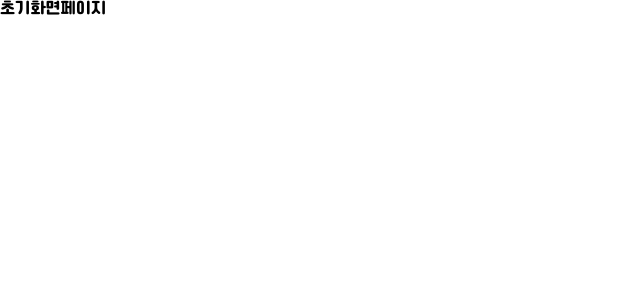
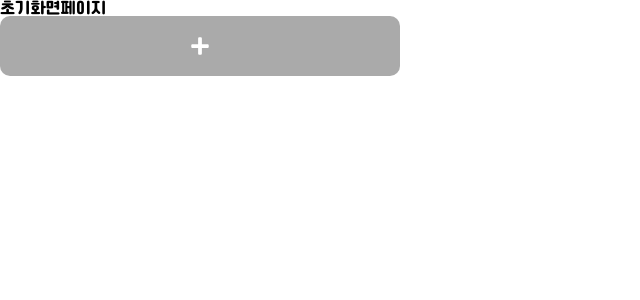
Before and after one commit to FRONT-END-BOOTCAMP-PLUS-3/moongchija, a Next.js app: page / in a window 1280 px wide. Shown: the top 300 px of the page, without its empty margins (0-640 px from the left). Built offline with nearby package versions, Linux system fonts and the light colour scheme; a web font is replaced by a local one.

Commit message:
[style] InputPlusButton 컴포넌트 생성

```diff
--- a/app/page.tsx
+++ b/app/page.tsx
@@ -1,9 +1,11 @@
+import InputPlusButton from "@/components/input-plus-button/InputPlusButton";
 import styles from "./page.module.css";
 
 export default function Home() {
   return (
     <div className={styles.page}>
       <h1 className={styles.h1}>초기화면페이지</h1>
+      <InputPlusButton/>
     </div>
   );
 }
--- /dev/null
+++ b/components/input-plus-button/InputPlusButton.module.scss
@@ -0,0 +1,21 @@
+.inputPlusButton {
+  width: 400px;
+  height: 60px;
+  background-color: #aaaaaa;
+  border: none;
+  border-radius: 10px;
+  color: #fff;
+  cursor: pointer;
+  display: flex;
+  align-items: center;
+  justify-content: center;
+  transition: background-color 0.4s ease;
+
+  &:hover {
+    background-color: #888888;
+  }
+}
+
+.icon {
+  font-size: 20px;
+}
--- /dev/null
+++ b/components/input-plus-button/InputPlusButton.tsx
@@ -0,0 +1,12 @@
+import { FaPlus } from "react-icons/fa";
+import styles from "./InputPlusButton.module.scss";
+
+const InputPlusButton = () => {
+  return (
+    <button className={styles.inputPlusButton}>
+      <FaPlus className={styles.icon} />
+    </button>
+  );
+};
+
+export default InputPlusButton;
```
